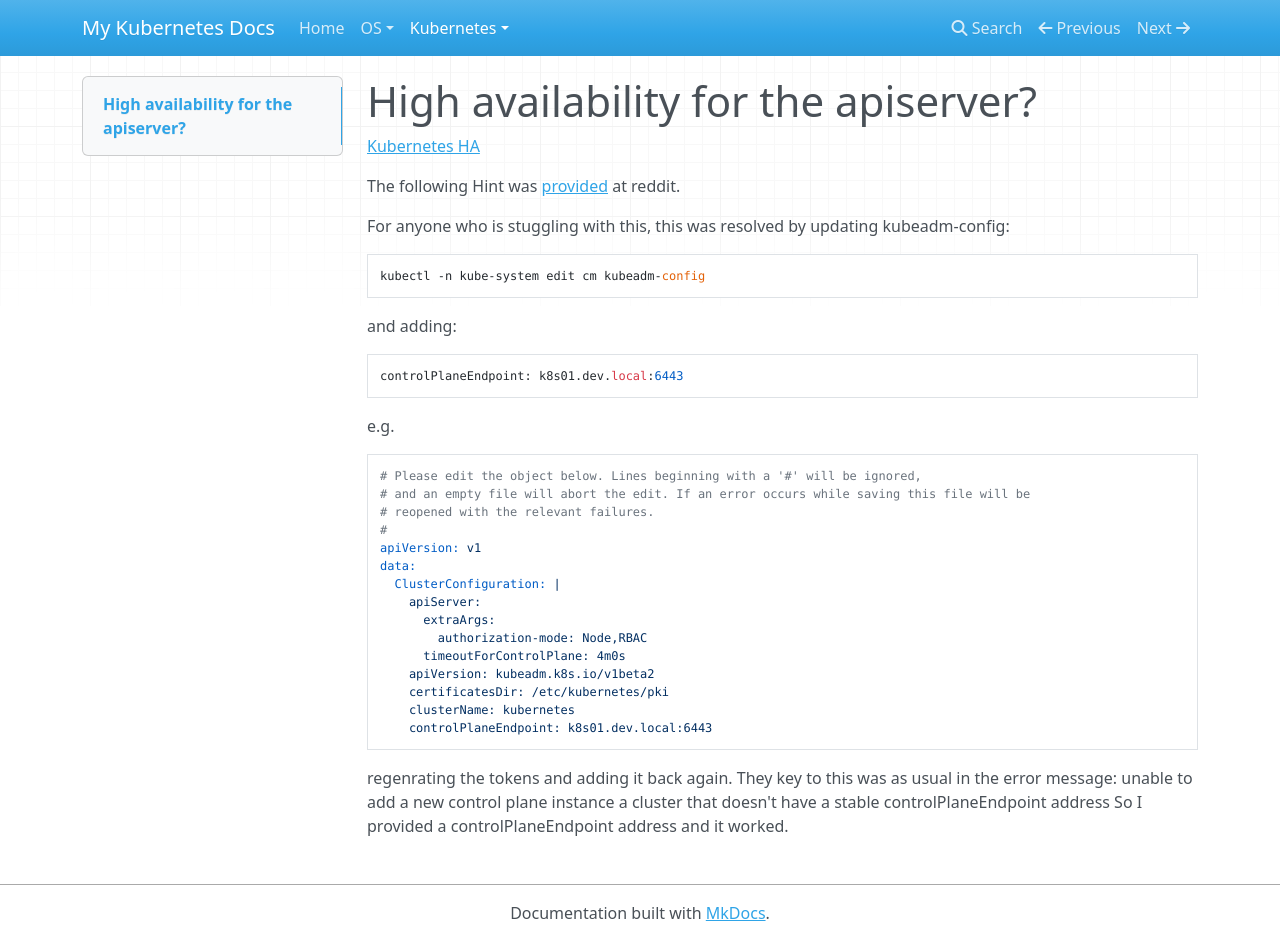
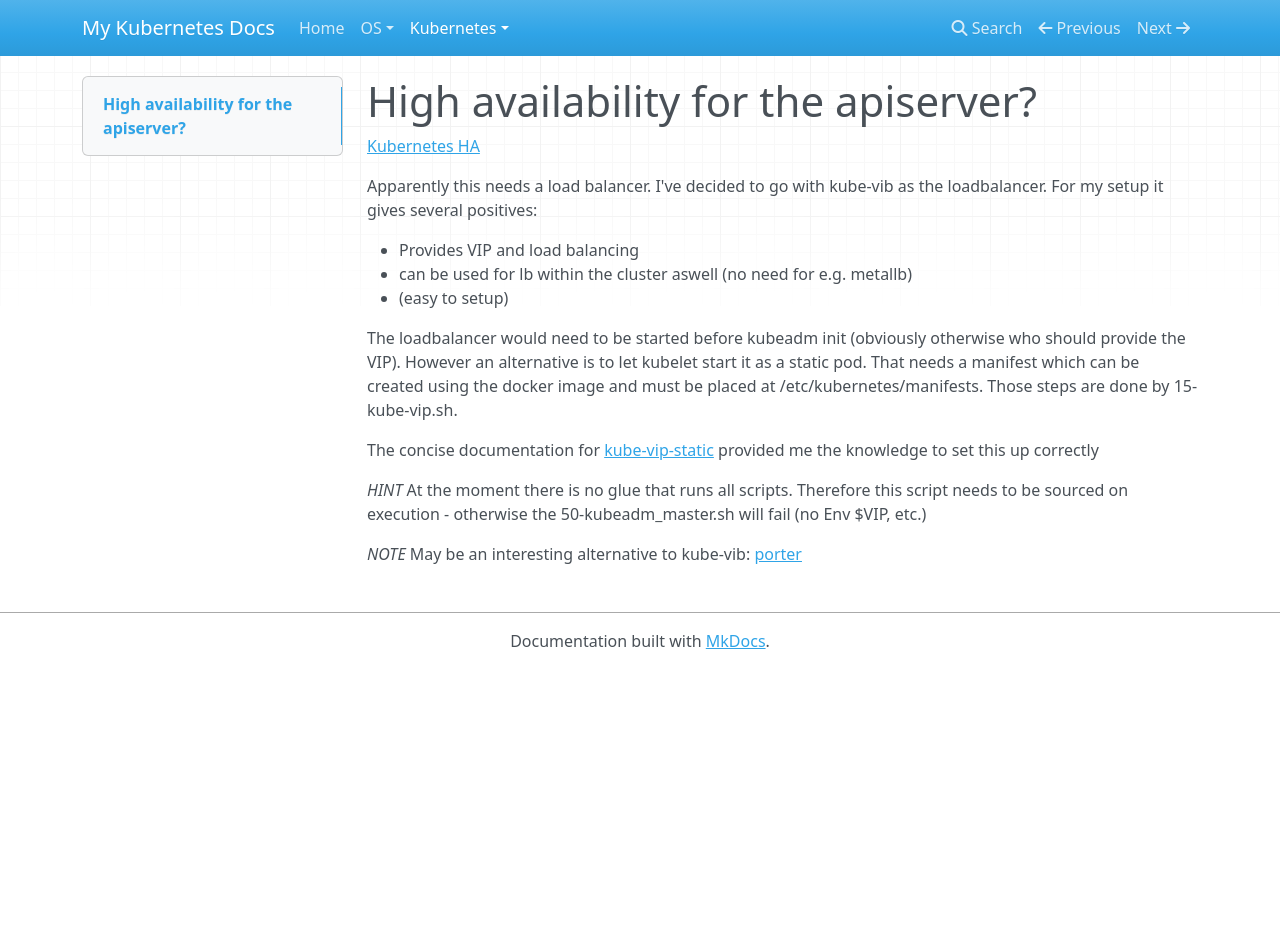
Before and after one commit to mmoerz/k8s-prod, an MkDocs documentation site: the page built from docs/kube_prep.md, in a window 1280 px wide and 941 px high. Built offline with MkDocs 1.6.1, drawn with Linux system fonts in a browser that asks for light colours; nearby versions of some CDN libraries.

````diff
--- a/docs/kube_prep.md
+++ b/docs/kube_prep.md
@@ -2,43 +2,27 @@
 
 [Kubernetes HA](https://kubernetes.io/docs/setup/production-environment/tools/kubeadm/high-availability/#manual-certs)
 
+Apparently this needs a load balancer. I've decided to go with kube-vib as the
+loadbalancer. For my setup it gives several positives:
 
+  * Provides VIP and load balancing
+  * can be used for lb within the cluster aswell (no need for e.g. metallb)
+  * (easy to setup)
 
-The following Hint was [provided](https://www.reddit.com/r/kubernetes/comments/kwj1jx/adding_additional_master_nodes_to_an_existing/) at reddit.
+The loadbalancer would need to be started before kubeadm init
+(obviously otherwise who should provide the VIP).
+However an alternative is to let kubelet start it as a static pod.
+That needs a manifest which can be created
+using the docker image and must be placed at /etc/kubernetes/manifests.
+Those steps are done by 15-kube-vip.sh.
 
+The concise documentation for
+[kube-vip-static](https://kube-vip.io/hybrid/static/)
+provided me the knowledge to set this up correctly
 
-For anyone who is stuggling with this, this was resolved by updating kubeadm-config:
+*HINT* At the moment there is no glue that runs all scripts. Therefore this
+script needs to be sourced on execution - otherwise the 50-kubeadm_master.sh
+will fail (no Env $VIP, etc.)
 
-```
-kubectl -n kube-system edit cm kubeadm-config
-```
-
-and adding:
-
-```
-controlPlaneEndpoint: k8s01.dev.local:6443
-```
-
-e.g.
-
-```
-# Please edit the object below. Lines beginning with a '#' will be ignored,
-# and an empty file will abort the edit. If an error occurs while saving this file will be
-# reopened with the relevant failures.
-#
-apiVersion: v1
-data:
-  ClusterConfiguration: |
-    apiServer:
-      extraArgs:
-        authorization-mode: Node,RBAC
-      timeoutForControlPlane: 4m0s
-    apiVersion: kubeadm.k8s.io/v1beta2
-    certificatesDir: /etc/kubernetes/pki
-    clusterName: kubernetes
-    controlPlaneEndpoint: k8s01.dev.local:6443
-```
-
-regenrating the tokens and adding it back again. They key to this was as usual in the error message:
-unable to add a new control plane instance a cluster that doesn't have a stable controlPlaneEndpoint address
-So I provided a controlPlaneEndpoint address and it worked.
+*NOTE* May be an interesting alternative to kube-vib:
+[porter](https://itnext.io/porter-an-open-source-load-balancer-designed-for-bare-metal-kubernetes-clusters-870e1313b7f0)
````
Also changed, not shown: docs/kube_cmds.md (+40 -0 lines), docs/kube_config.md (+22 -2 lines), 3 other files.
